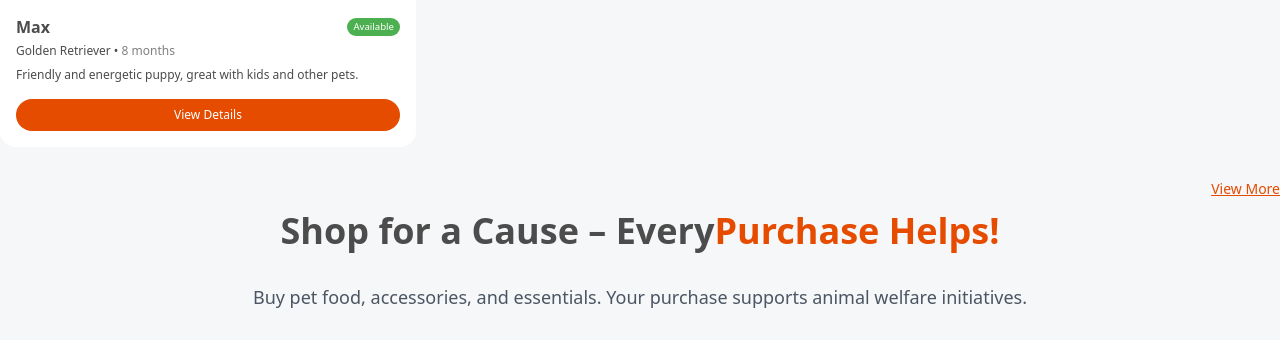
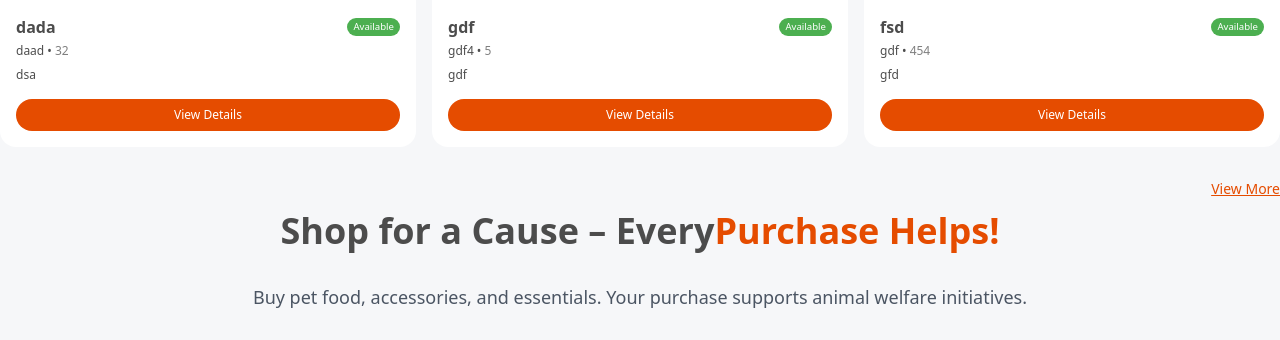
Before and after one commit to srishticampus/Animal_Welfare_Platform_Python, a Django app: page /users/ in a window 1280 px wide. Shown: the part 1338-1678 px from the top of the page. Run offline with Django 5.2, Linux system fonts and the light colour scheme; a user stored in the database is signed in; data comes from the database, SQL or seed files in the repository; both versions use the stored data as it was after the commit; style sheets or scripts are compiled from the project's sources; some libraries are stand-ins or nearby versions.

Commit message:
home page done

```diff
--- a/users/templates/users/home.html
+++ b/users/templates/users/home.html
@@ -44,32 +44,33 @@
         pets
         and start your adoption journey today!</p>
     <div class="grid grid-cols-1 sm:grid-cols-2 md:grid-cols-3 gap-4">
+        {% for pet in pets %}
         <div class="w-full">
             <div class="card bg-white rounded-2xl">
                 <div class="img">
-                    <img src="src/assets/dog.png" alt="products"
+                    <img src="{{ pet.image.url }}" alt="products"
                         class="w-full aspect-[137/115] object-cover rounded-t-2xl" />
                 </div>
                 <div class="content p-4">
                     <div class="flex justify-between items-center">
-                        <h3 class="font-semibold">Max</h3>
+                        <h3 class="font-semibold">{{ pet.name }}</h3>
                         <!--badge-->
                         <div class="bg-[#4CAF50] text-white rounded-2xl text-[0.6rem] px-1.5 py-0.5">Available
                         </div>
                     </div>
                     <p class="text-xs font-medium text-[#4c4c4c] py-1">
-                        Golden Retriever • <span class="text-[#7f7f7f]">8 months</span>
+                        {{ pet.bread }} • <span class="text-[#7f7f7f]">{{ pet.age }}</span>
                     </p>
-                    <p class="text-xs font-light text-[#4c4c4c] py-1">Friendly and energetic puppy, great with kids
-                        and other pets.</p>
-                    <button
+                    <p class="text-xs font-light text-[#4c4c4c] py-1">{{ pet.description }}</p>
+                    <a href="{% url 'pet_adoption_detail' pet.id %}"><button
                         class="w-full py-2 mt-3 bg-[#e54c00] text-white text-xs font-light rounded-3xl hover:cursor-pointer hover:bg-[#ED824D]">View
-                        Details</button>
+                        Details</button></a>
                 </div>
             </div>
         </div>
+        {% endfor %}
     </div>
-    <a href="/pets" class="text-center text-sm font-light text-[#e54c00] underline float-end mt-8">View More</a>
+    <a href="{% url 'pet_adoption_list' %}" class="text-center text-sm font-light text-[#e54c00] underline float-end mt-8">View More</a>
 
 </section>
 <section class="px-3 lg:px-0 container mx-auto py-4 text-[#4c4c4c]">
--- a/users/views.py
+++ b/users/views.py
@@ -3,6 +3,7 @@ from django.contrib.auth.models import User
 from django.contrib.auth import authenticate, login, logout
 from django.contrib import messages
 from .models import UserProfile
+from admin_panel.models import AddPets
 from petshops.models import Product, Cart, Order, OrderItem, Payment, ShippingAddress
 from django.shortcuts import render, get_object_or_404
 from decimal import Decimal
@@ -109,7 +110,8 @@ def logout_view(request):
 @login_required
 def home(request):
     products = Product.objects.order_by('-id')[:3]
-    return render(request, 'users/home.html', {'products': products})
+    pets = AddPets.objects.order_by('-id')[:3]
+    return render(request, 'users/home.html', {'products': products ,'pets': pets})
 
 @never_cache
 @login_required
```
Also changed, not shown: db.sqlite3, media/pet_images/IMG1x-23_4.png (added), media/pet_images/IMG1x-23_4_CDsRcS5.png (added), media/pet_images/IMG1x-23_4_K51FSgo.png (added), media/pet_images/IMG1x-23_4_Qv4ZyRG.png (added), media/pet_images/IMG1x-23_4_SdGvewp.png (added), media/pet_images/IMG1x-23_4_c7qAUV2.png (added), media/pet_images/IMG1x-40_2.png (added), media/pet_images/IMG1x-43_1.png (added), media/pet_images/IMG1x-43_1_wpMIOU1.png (added), media/pet_images/IMG1x-44_1.png (added).
